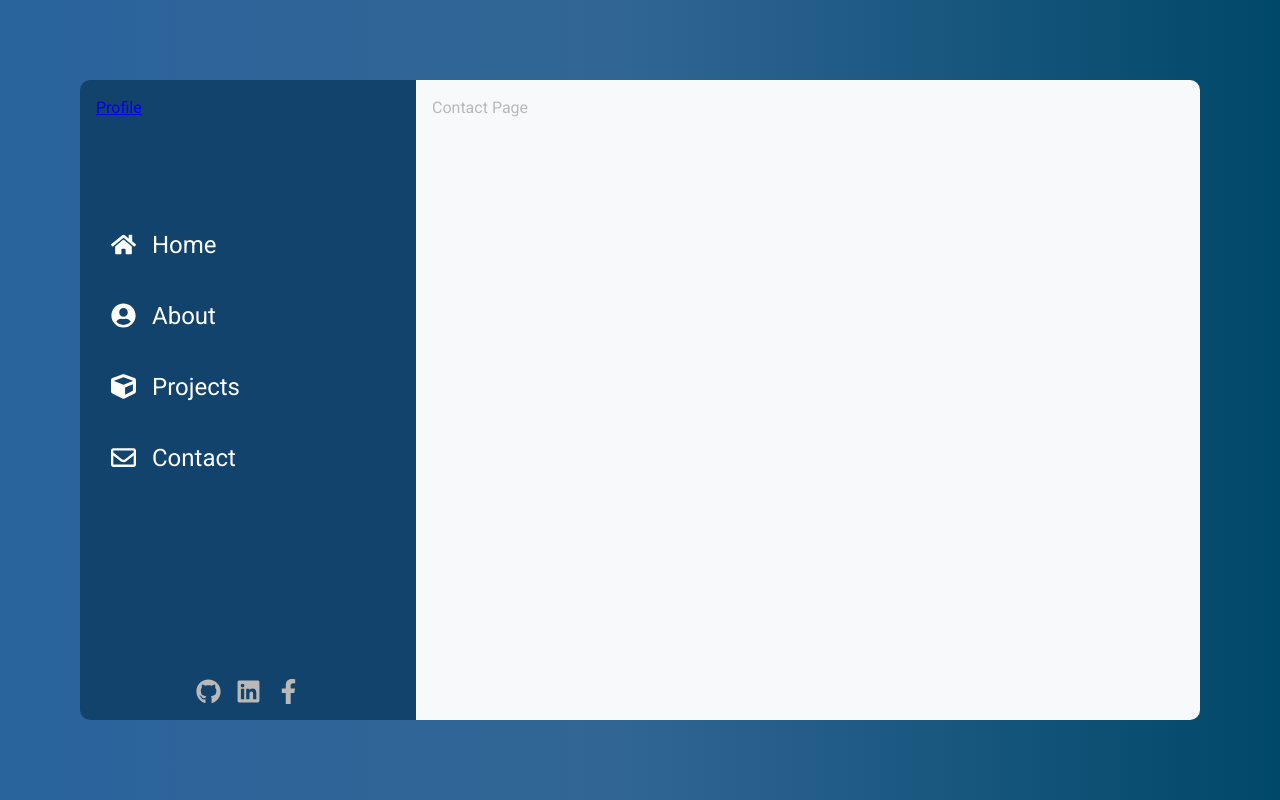
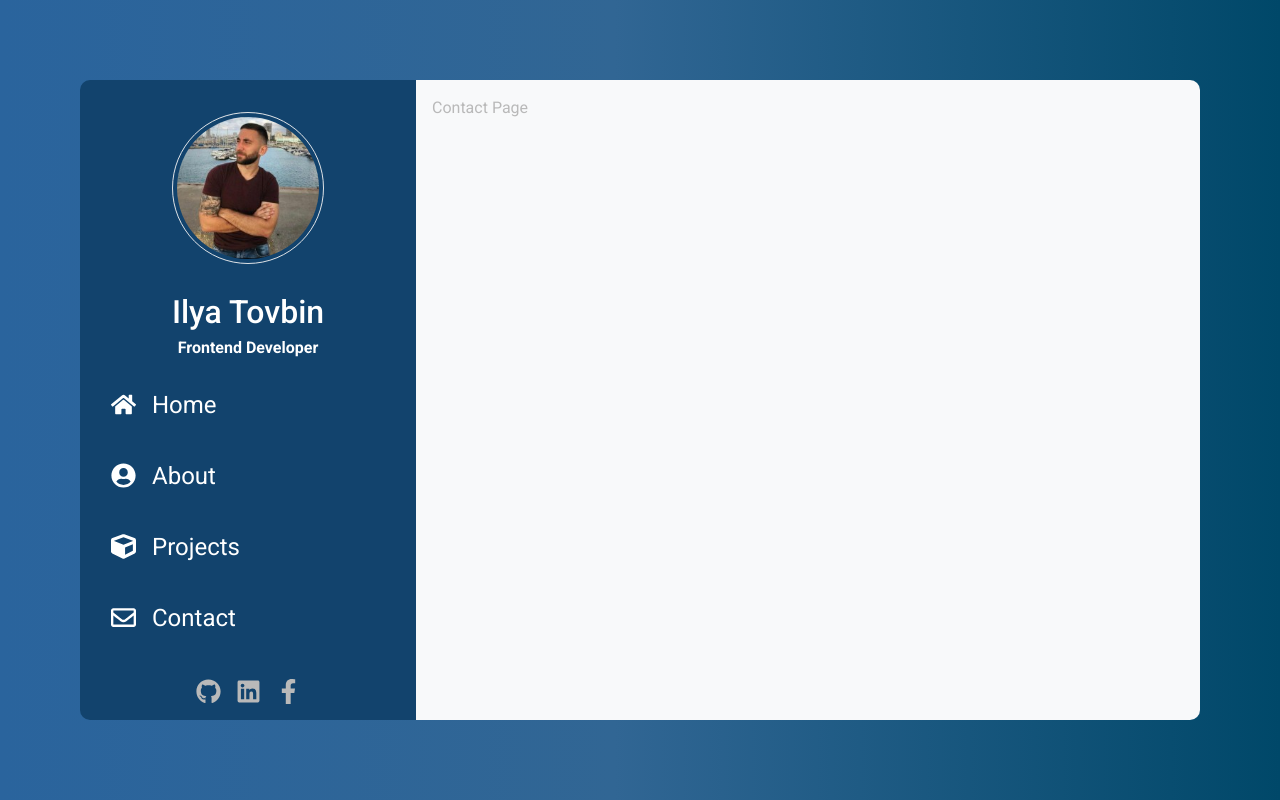
Before and after one commit to IlyaTovbin/portfolio, a React (Vite) app: page /contact in a window 1280 px wide. Built offline with nearby package versions, Linux system fonts and the light colour scheme.

Commit message:
profile-added

```diff
--- /dev/null
+++ b/src/components/Sidebar/Profile/Profile.css
@@ -0,0 +1,40 @@
+.profile-container {
+  display: flex;
+  flex-direction: column;
+  align-items: center;
+  justify-content: center;
+  color: var(--color-white);
+  font-weight: 500;
+}
+
+.profile-image {
+    width: 50%;
+    display: flex;
+    justify-content: center;
+}
+
+.profile-image img {
+  border-radius: 50%;
+  padding: .25rem;
+  border: 1px solid #dee2e6;
+}
+
+.profile-name {
+  margin-top: 0.5rem;
+  font-size: 2rem;
+}
+
+.profile-title {
+  font-weight: 700;
+  font-size: 1rem;
+}
+
+@media (min-width: 1024px) {
+  .profile-image {
+    width: 50%;
+  }
+  .profile-image img {
+    margin-top: 1rem;
+    margin-bottom: 1rem;
+  }
+}
--- /dev/null
+++ b/src/components/Sidebar/Profile/index.tsx
@@ -0,0 +1,14 @@
+import profileImage from '../../../assets/images/ilya.jpg';
+import './Profile.css';
+
+export default function Profile() {
+  return (
+    <div className="profile-container">
+      <div className="profile-image">
+        <img src={profileImage} alt="Profile" />
+      </div>
+      <div className="profile-name">Ilya Tovbin</div>
+      <div className="profile-title">Frontend Developer</div>
+    </div>
+  )
+}
--- a/src/layouts/SidebarLayout.tsx
+++ b/src/layouts/SidebarLayout.tsx
@@ -1,15 +1,15 @@
 import { useState } from "react";
-import { Link } from "react-router-dom";
 import { FaBars } from 'react-icons/fa';
 import Navbar from "@/components/Navbar";
 import Social from "@/components/Sidebar/Social";
+import Profile from "@/components/Sidebar/Profile";
 function SidebarLayout() {
   const [toggleSidebar, setToggleSidebar] = useState(false);
   return (
     <div className="sidebar-container">
       <div className="flex">
         <div className="profile">
-          <Link to="/">Profile</Link>
+          <Profile />
         </div>
         <div onClick={() => setToggleSidebar(!toggleSidebar)} className="icon pointer">
           <FaBars />
--- a/src/styles/MainLayout.css
+++ b/src/styles/MainLayout.css
@@ -20,11 +20,12 @@
   display: flex;
   flex-direction: column;
   justify-content: space-between;
-  .flex {
-    flex-grow: 1;
-    display: flex;
-    justify-content: space-between;
-  }
+}
+
+.flex {
+  flex-grow: 1;
+  display: flex;
+  justify-content: space-between;
 }
 
 .large-menu {
@@ -69,4 +70,8 @@
     width: 70%;
     min-height: 80vh;
   }
+
+  .flex .profile {
+    flex-grow: 1;
+  }
 }
```
Also changed, not shown: src/styles/pages.css (+0 -20 lines).
